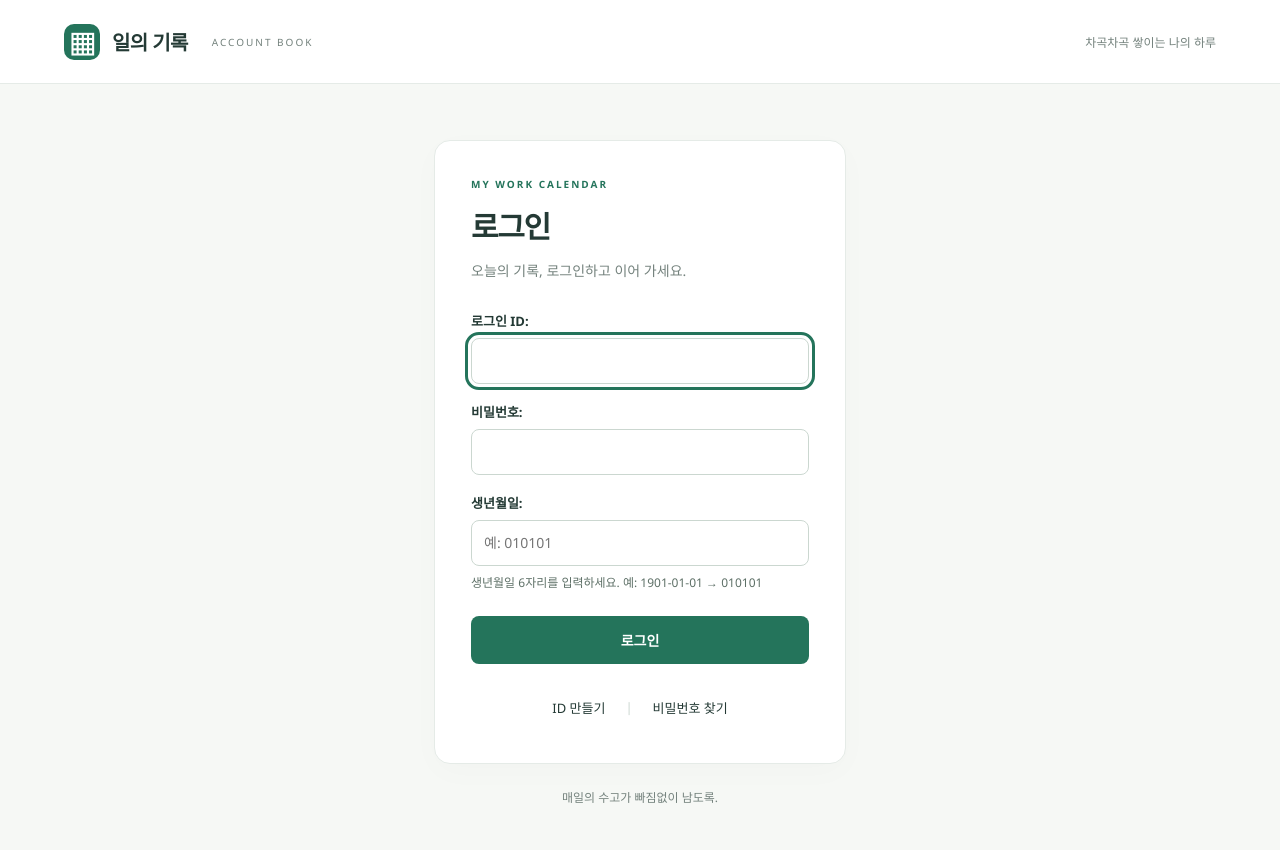
After one commit to tjdgkr7724/Account_Book, a Django app: page /login/ in a window 1280 px wide. The commit adds this page. Run offline with Django 5.2, Linux system fonts and the light colour scheme.

Commit message:
회원가입 및 로그인

```diff
--- a/Back/config/urls.py
+++ b/Back/config/urls.py
@@ -17,9 +17,13 @@ Including another URLconf
 
 from django.contrib import admin
 from django.urls import path
-from worklogs.views import calendar_view
+from worklogs.views import calendar_view, home_view, login_view, logout_view, signup_view
 
 urlpatterns = [
-    path("", calendar_view, name="calendar"),
+    path("", home_view, name="home"),
+    path("login/", login_view, name="login"),
+    path("signup/", signup_view, name="signup"),
+    path("logout/", logout_view, name="logout"),
+    path("calendar/", calendar_view, name="calendar"),
     path("admin/", admin.site.urls),
 ]
--- /dev/null
+++ b/Back/worklogs/forms.py
@@ -0,0 +1,57 @@
+from django import forms
+from django.contrib.auth.models import User
+from django.contrib.auth.password_validation import validate_password
+from django.utils import timezone
+
+from .models import UserInfo
+
+
+class LoginForm(forms.Form):
+    id = forms.CharField(label="로그인 ID", max_length=150, widget=forms.TextInput(attrs={"autocomplete": "username", "autofocus": True}))
+    password = forms.CharField(label="비밀번호", strip=False, widget=forms.PasswordInput(attrs={"autocomplete": "current-password"}))
+    birth_date = forms.RegexField(
+        label="생년월일", regex=r"\A[0-9]{6}\Z", strip=False,
+        help_text="생년월일 6자리를 입력하세요. 예: 1901-01-01 → 010101",
+        error_messages={"invalid": "생년월일은 숫자 6자리로 입력해 주세요."},
+        widget=forms.TextInput(attrs={"inputmode": "numeric", "maxlength": "6", "pattern": "[0-9]{6}", "placeholder": "예: 010101", "autocomplete": "off"}),
+    )
+
+
+class SignupForm(LoginForm):
+    birth_date = forms.DateField(label="생년월일", widget=forms.DateInput(attrs={"type": "date"}, format="%Y-%m-%d"))
+
+    def __init__(self, *args, **kwargs):
+        super().__init__(*args, **kwargs)
+        self.fields["birth_date"].widget.attrs["max"] = timezone.localdate().isoformat()
+
+    def clean_birth_date(self):
+        value = self.cleaned_data["birth_date"]
+        if value > timezone.localdate():
+            raise forms.ValidationError("생년월일은 미래 날짜일 수 없습니다.")
+        return value
+
+
+    name = forms.CharField(label="이름", max_length=100, widget=forms.TextInput(attrs={"autocomplete": "name"}))
+    phone_number = forms.CharField(label="전화번호", max_length=30, widget=forms.TextInput(attrs={"type": "tel", "autocomplete": "tel"}))
+    password = forms.CharField(label="비밀번호", strip=False, help_text="8자 이상으로, 흔한 비밀번호나 숫자로만 된 비밀번호는 사용할 수 없습니다.", widget=forms.PasswordInput(attrs={"autocomplete": "new-password"}))
+    password_confirm = forms.CharField(label="비밀번호 확인", strip=False, widget=forms.PasswordInput(attrs={"autocomplete": "new-password"}))
+    field_order = ["id", "name", "phone_number", "birth_date", "password", "password_confirm"]
+
+    def clean_id(self):
+        value = self.cleaned_data["id"]
+        if UserInfo.objects.filter(pk=value).exists():
+            raise forms.ValidationError("이미 사용 중인 ID입니다.")
+        return value
+
+    def clean(self):
+        data = super().clean()
+        password = data.get("password")
+        if password:
+            user = User(username=data.get("id", ""), first_name=data.get("name", ""))
+            try:
+                validate_password(password, user=user)
+            except forms.ValidationError as error:
+                self.add_error("password", error)
+        if password and data.get("password_confirm") and password != data["password_confirm"]:
+            self.add_error("password_confirm", "비밀번호가 일치하지 않습니다.")
+        return data
--- a/Back/worklogs/views.py
+++ b/Back/worklogs/views.py
@@ -1,11 +1,85 @@
 import calendar
 from datetime import date
 
-from django.shortcuts import render
+from django.contrib import messages
+from django.contrib.auth.hashers import make_password
+from django.db import IntegrityError, transaction
+from django.middleware.csrf import rotate_token
+from django.shortcuts import redirect, render
 from django.utils import timezone
+from django.views.decorators.cache import never_cache
+from django.views.decorators.http import require_POST, require_http_methods
+
+from .forms import LoginForm, SignupForm
+from .models import UserInfo
 
 
+def session_user(request):
+    user_id = request.session.get("worklogs_user_id")
+    if user_id is None:
+        return None
+    user = UserInfo.objects.filter(pk=user_id, birth_date__isnull=False).first()
+    if user is None:
+        request.session.pop("worklogs_user_id", None)
+    return user
+
+
+def home_view(request):
+    return redirect("calendar" if session_user(request) else "login")
+
+
+@never_cache
+@require_http_methods(["GET", "POST"])
+def login_view(request):
+    if session_user(request):
+        return redirect("calendar")
+    initial = {"id": request.session.pop("signup_id", "")} if request.method == "GET" else None
+    form = LoginForm(request.POST if request.method == "POST" else None, initial=initial)
+    if request.method == "POST" and form.is_valid():
+        user = UserInfo.objects.filter(pk=form.cleaned_data["id"]).first()
+        password_ok = user.check_password(form.cleaned_data["password"]) if user else False
+        if user is None:
+            make_password(form.cleaned_data["password"])
+        if password_ok and user.birth_date and user.birth_date.strftime("%y%m%d") == form.cleaned_data["birth_date"]:
+            request.session.cycle_key()
+            request.session["worklogs_user_id"] = user.pk
+            rotate_token(request)
+            return redirect("calendar")
+        form.add_error(None, "ID, 비밀번호 또는 생년월일이 일치하지 않습니다.")
+    return render(request, "worklogs/auth.html", {"form": form, "signup": False})
+
+
+@never_cache
+@require_http_methods(["GET", "POST"])
+def signup_view(request):
+    if session_user(request):
+        return redirect("calendar")
+    form = SignupForm(request.POST if request.method == "POST" else None)
+    if request.method == "POST" and form.is_valid():
+        user = UserInfo(**{key: form.cleaned_data[key] for key in ("id", "name", "phone_number", "birth_date")})
+        user.set_password(form.cleaned_data["password"])
+        try:
+            with transaction.atomic():
+                user.save(force_insert=True)
+        except IntegrityError:
+            form.add_error("id", "이미 사용 중인 ID입니다.")
+        else:
+            request.session["signup_id"] = user.pk
+            messages.success(request, "회원가입이 완료되었습니다. 로그인해 주세요.")
+            return redirect("login")
+    return render(request, "worklogs/auth.html", {"form": form, "signup": True})
+
+
+@require_POST
+def logout_view(request):
+    request.session.flush()
+    return redirect("login")
+
+
+@never_cache
 def calendar_view(request):
+    if not session_user(request):
+        return redirect("login")
     today = timezone.localdate()
     try:
         selected = date.fromisoformat(request.GET.get("date", today.isoformat()))
--- /dev/null
+++ b/front/static/worklogs/auth.css
@@ -0,0 +1,23 @@
+.auth-main{max-width:540px;padding-top:56px;padding-bottom:32px}
+.auth-card{background:var(--paper);border:1px solid var(--line);border-radius:16px;padding:36px;box-shadow:0 8px 32px #243a3505}
+.auth-form{margin-top:28px;display:grid;gap:18px}
+.field label{display:block;font-size:13px;font-weight:600;margin-bottom:8px}
+.field input{display:block;width:100%;min-width:0;min-height:46px;padding:11px 12px;border:1px solid #cbd7d0;border-radius:8px;background:#fff;color:var(--ink);font:inherit}
+.field input[aria-invalid="true"]{border-color:#b44035}
+button{font:inherit;cursor:pointer}
+input:focus-visible,button:focus-visible,.auth-links a:focus-visible{outline:3px solid #24745b;outline-offset:3px}
+.submit-button{min-height:48px;margin-top:6px;border:0;border-radius:8px;background:var(--green);color:#fff;font-weight:700}
+.submit-button:hover{background:#1b5c48}
+.auth-links{display:flex;align-items:center;justify-content:center;gap:20px;margin-top:24px;font-size:13px}
+.auth-links button{border:0;background:transparent;color:inherit;padding:10px 0}
+.auth-links a{padding:10px 0}
+.auth-links span{color:#cbd7d0}
+.help{font-size:12px;color:#5e7067;line-height:1.6;margin:7px 0 0}
+.errorlist{list-style:none;padding:0;margin:0}
+.field-errors,.form-errors{color:#a33128;font-size:12px;line-height:1.6}
+.field-errors{margin-top:7px}
+.form-errors{background:#fff2ef;border-radius:8px;padding:12px}
+.notice{background:#edf5ef;color:#285a43;border-radius:8px;padding:12px;font-size:13px;line-height:1.6;margin:20px 0 0}
+.auth-footer{text-align:center;color:var(--muted);font-size:12px;margin-top:24px}
+.logout-button{border:1px solid var(--line);border-radius:6px;padding:9px 14px;background:#fff;color:var(--ink);font:inherit;cursor:pointer}
+@media(max-width:760px){.auth-main{padding-top:28px}.auth-card{padding:28px 22px}.auth-links{gap:16px}}
--- /dev/null
+++ b/front/static/worklogs/auth.js
@@ -0,0 +1,7 @@
+const passwordHelp = document.getElementById("password-help");
+if (passwordHelp) {
+  passwordHelp.addEventListener("click", () => {
+    document.getElementById("password-notice").hidden = false;
+    passwordHelp.setAttribute("aria-expanded", "true");
+  });
+}
--- /dev/null
+++ b/front/templates/worklogs/auth.html
@@ -0,0 +1,46 @@
+{% load static %}
+<!doctype html>
+<html lang="ko">
+<head>
+  <meta charset="utf-8">
+  <meta name="viewport" content="width=device-width, initial-scale=1">
+  <title>{% if signup %}ID 만들기{% else %}로그인{% endif %} · 일의 기록</title>
+  <link rel="stylesheet" href="{% static 'worklogs/calendar.css' %}">
+  <link rel="stylesheet" href="{% static 'worklogs/auth.css' %}">
+</head>
+<body>
+  <header class="header">
+    <a class="brand" href="{% url 'home' %}"><span class="brand-icon" aria-hidden="true">▦</span> 일의 기록 <span class="brand-sub">ACCOUNT BOOK</span></a>
+    <span class="header-caption">차곡차곡 쌓이는 나의 하루</span>
+  </header>
+  <main class="auth-main">
+    <section class="auth-card" aria-labelledby="auth-title">
+      <p class="eyebrow">MY WORK CALENDAR</p>
+      <h1 id="auth-title">{% if signup %}ID 만들기{% else %}로그인{% endif %}</h1>
+      <p class="description">{% if signup %}나의 업무 기록을 시작해 보세요.{% else %}오늘의 기록, 로그인하고 이어 가세요.{% endif %}</p>
+      {% for message in messages %}<p class="notice" role="status">{{ message }}</p>{% endfor %}
+      <form method="post" class="auth-form" novalidate>
+        {% csrf_token %}
+        {% if form.non_field_errors %}<div class="form-errors" role="alert">{{ form.non_field_errors }}</div>{% endif %}
+        {% for field in form %}
+          <div class="field">
+            {{ field.label_tag }}
+            {{ field }}
+            {% if field.help_text %}<p class="help" id="{{ field.auto_id }}_helptext">{{ field.help_text }}</p>{% endif %}
+            {% if field.errors %}<div class="field-errors" role="alert">{{ field.errors }}</div>{% endif %}
+          </div>
+        {% endfor %}
+        <button class="submit-button" type="submit">{% if signup %}가입하기{% else %}로그인{% endif %}</button>
+      </form>
+      {% if signup %}
+        <div class="auth-links"><a href="{% url 'login' %}">로그인으로 돌아가기</a></div>
+      {% else %}
+        <div class="auth-links"><a href="{% url 'signup' %}">ID 만들기</a><span aria-hidden="true">|</span><button type="button" id="password-help" aria-controls="password-notice" aria-expanded="false">비밀번호 찾기</button></div>
+        <p id="password-notice" class="notice" role="status" hidden>비밀번호 찾기는 준비 중입니다.</p>
+      {% endif %}
+    </section>
+    <p class="auth-footer">매일의 수고가 빠짐없이 남도록.</p>
+  </main>
+  <script src="{% static 'worklogs/auth.js' %}" defer></script>
+</body>
+</html>
--- a/front/templates/worklogs/calendar.html
+++ b/front/templates/worklogs/calendar.html
@@ -6,11 +6,12 @@
   <meta name="viewport" content="width=device-width, initial-scale=1">
   <title>{{ selected|date:"Y년 n월" }} 달력 · 일의 기록</title>
   <link rel="stylesheet" href="{% static 'worklogs/calendar.css' %}">
+  <link rel="stylesheet" href="{% static 'worklogs/auth.css' %}">
 </head>
 <body>
   <header class="header">
     <a class="brand" href="{% url 'calendar' %}"><span class="brand-icon" aria-hidden="true">▦</span> 일의 기록 <span class="brand-sub">ACCOUNT BOOK</span></a>
-    <span class="header-caption">차곡차곡 쌓이는 나의 하루</span>
+    <form method="post" action="{% url 'logout' %}">{% csrf_token %}<button class="logout-button" type="submit">로그아웃</button></form>
   </header>
   <main>
     <div class="intro"><div><p class="eyebrow">MY WORK CALENDAR</p><h1>업무 달력</h1><p class="description">일한 날부터 입금까지, 한눈에 확인하세요.</p></div><span class="date-tag">오늘 · {{ today|date:"n월 j일 l" }}</span></div>
```
Also changed, not shown: Back/db.sqlite3, README.md.
